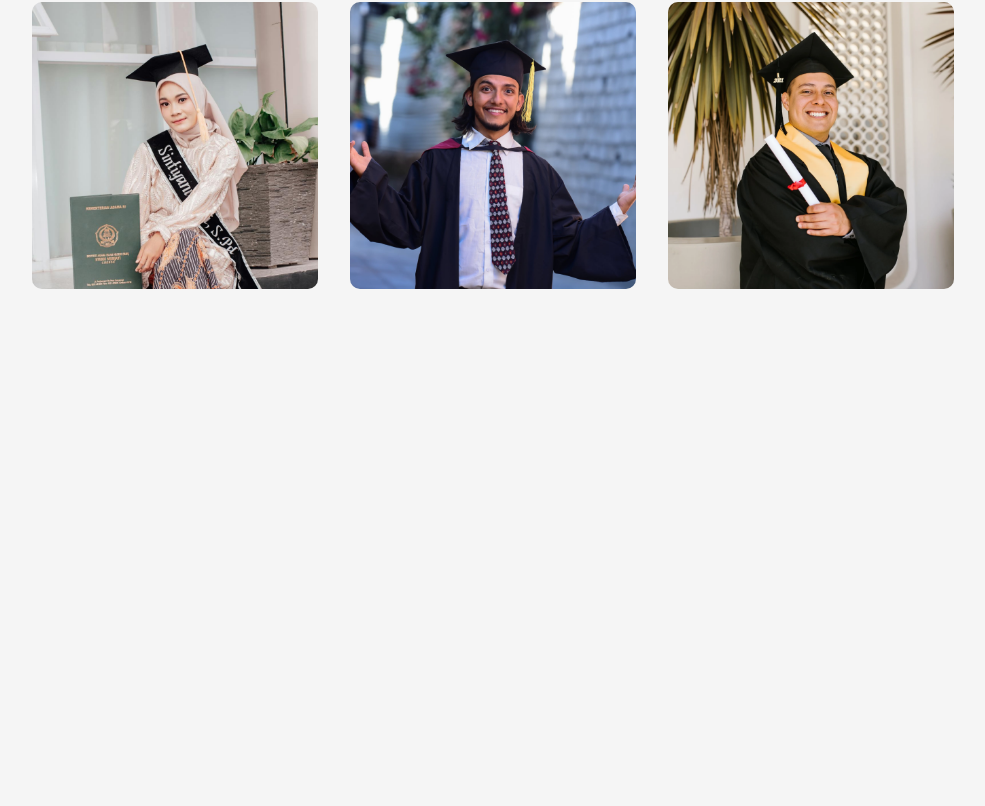
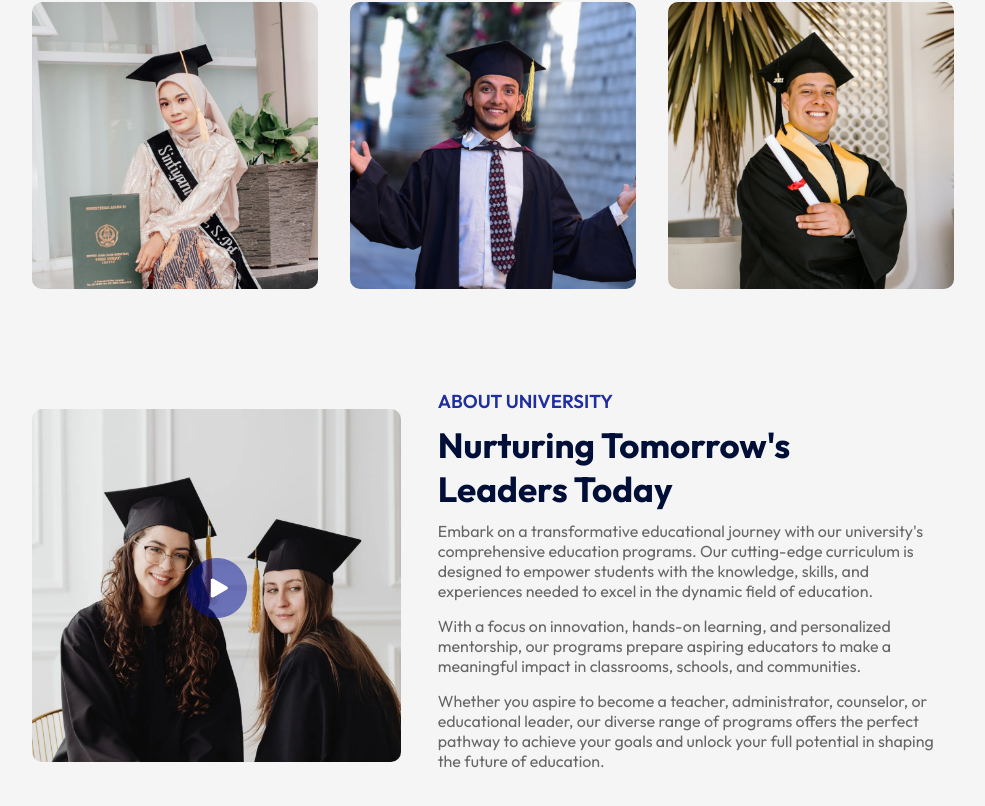
Before and after one commit to Briankurtish/react-demo-website, a React (Vite) app in the folder edusity/: page / in a window 1280 px wide. Shown: the part 1012-1818 px from the top of the page, without its empty margins (147-1132 px from the left). Before the commit the page ends 1381 px from the top, so only its background shows below. Built offline with nearby package versions, Linux system fonts and the light colour scheme.

Commit message:
added the about  component

```diff
--- a/edusity/src/App.jsx
+++ b/edusity/src/App.jsx
@@ -3,6 +3,7 @@
 import Hero from "./components/Hero/Hero";
 import Programs from "./components/Programs/Programs";
 import Title from "./components/Title/Title";
+import About from "./components/About/About";
 
 const App = () => {
   return (
@@ -12,6 +13,7 @@
       <div className="container">
         <Title subTitle="Our Program" title="What We Offer" />
         <Programs />
+        <About />
       </div>
     </div>
   );
--- /dev/null
+++ b/edusity/src/components/About/About.css
@@ -0,0 +1,47 @@
+.about {
+  margin: 100px auto;
+  display: flex;
+  align-items: center;
+  justify-content: space-between;
+  width: 90%;
+}
+
+.about-left {
+  flex-basis: 40%;
+  position: relative;
+}
+
+.about-right {
+  flex-basis: 56%;
+}
+
+.about-img {
+  width: 100%;
+  border-radius: 10px;
+}
+
+.play-icon {
+  width: 60px;
+  position: absolute;
+  top: 50%;
+  left: 50%;
+  transform: translate(-50%, -50%);
+}
+
+.about h3 {
+  font-weight: 600;
+  font-weight: 16px;
+  color: #212ea0;
+}
+
+.about h2 {
+  font-size: 35px;
+  color: #000f38;
+  margin: 10px 0;
+  max-width: 400px;
+}
+
+.about p {
+  color: #676767;
+  margin-bottom: 15px;
+}
--- /dev/null
+++ b/edusity/src/components/About/About.jsx
@@ -0,0 +1,40 @@
+import React from "react";
+import "./About.css";
+import about_img from "../../assets/about.png";
+import play_icon from "../../assets/play-icon.png";
+
+const About = () => {
+  return (
+    <div className="about">
+      <div className="about-left">
+        <img src={about_img} alt="" className="about-img" />
+        <img src={play_icon} alt="" className="play-icon" />
+      </div>
+      <div className="about-right">
+        <h3>ABOUT UNIVERSITY</h3>
+        <h2>Nurturing Tomorrow's Leaders Today</h2>
+        <p>
+          Embark on a transformative educational journey with our university's
+          comprehensive education programs. Our cutting-edge curriculum is
+          designed to empower students with the knowledge, skills, and
+          experiences needed to excel in the dynamic field of education.
+        </p>
+
+        <p>
+          With a focus on innovation, hands-on learning, and personalized
+          mentorship, our programs prepare aspiring educators to make a
+          meaningful impact in classrooms, schools, and communities.
+        </p>
+
+        <p>
+          Whether you aspire to become a teacher, administrator, counselor, or
+          educational leader, our diverse range of programs offers the perfect
+          pathway to achieve your goals and unlock your full potential in
+          shaping the future of education.
+        </p>
+      </div>
+    </div>
+  );
+};
+
+export default About;
```
